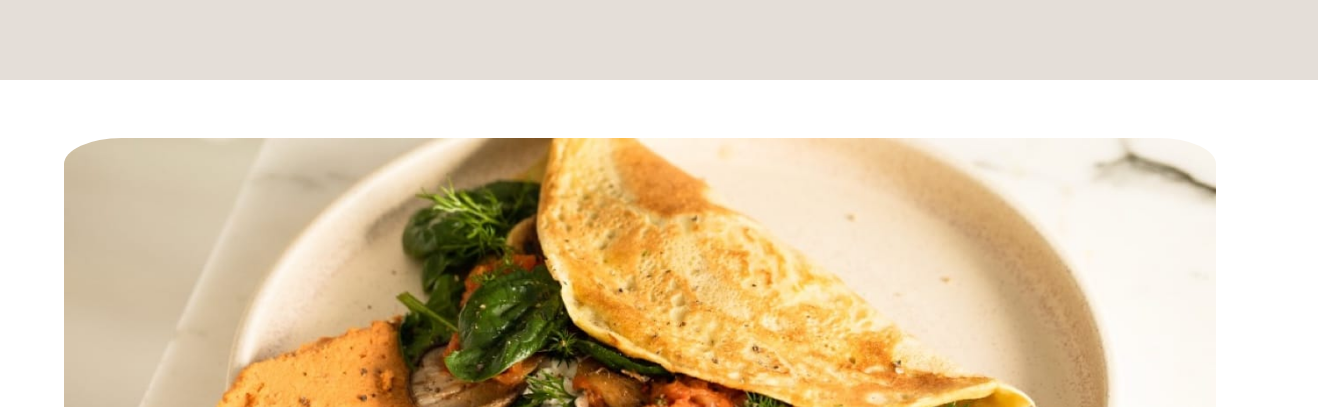
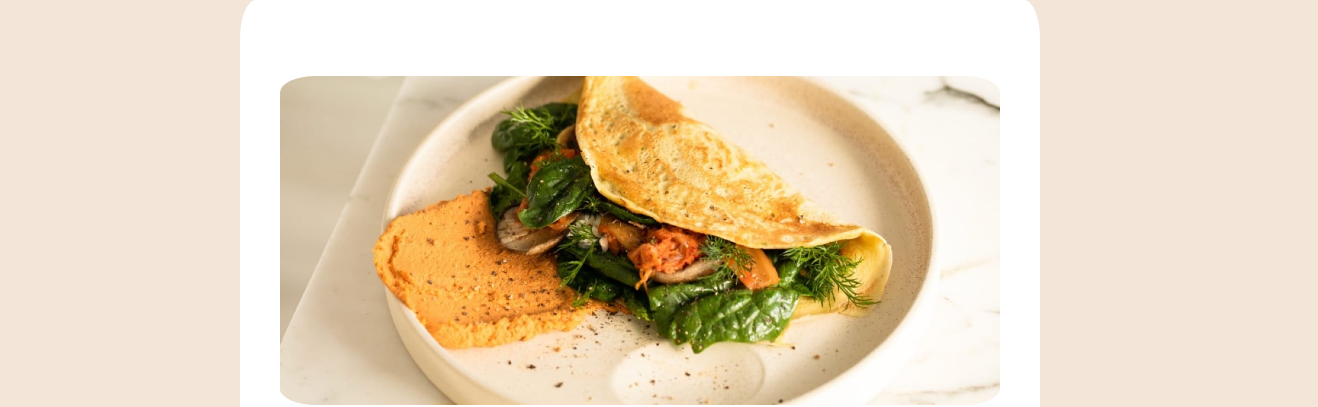
Before and after one commit to SabrinaY123/recipe-page-main, a plain HTML site: page index.html in a window 1280 px wide. Shown: the top 407 px of the page, 1318 px wide, since content can reach past the window. Drawn offline with Linux system fonts and the light colour scheme.

Commit message:
Final Touches

```diff
--- a/index.html
+++ b/index.html
@@ -20,7 +20,6 @@
 
 </head>
 <body>
-<div class="block"></div>
 
 <section class="content">
 <header>
--- a/styles.css
+++ b/styles.css
@@ -1,6 +1,9 @@
-/* General Elements */
 body {
     margin: 0;
+    background-color: #F3E5D8;
+    border-radius: 5%;
+    width: 75% auto;
+
 }
 
 .content {
@@ -8,7 +11,9 @@ body {
     font-weight: 400;
     margin: auto;
     width: 90%;
-    color: hsl(30, 10%, 34%);
+    padding: 5%;
+    background-color: white;
+    border-radius: 2%;
 }
 
 h1, h2 {
@@ -44,12 +49,6 @@ li::marker {
     color: hsl(14, 45%, 36%);
 }
 
-.block {
-    background-color:  hsl(30, 18%, 87%);
-    height: 10vh;
-    width: 103vw;
-}
-
 /* Dividers */
 hr.solid {
     border-top: 1px solid hsl(30, 54%, 90%);
@@ -75,14 +74,31 @@ section + .prep {
 }
 /* Footer */
 footer {
+    font-family: 'Young Serif', serif;
     text-align: center;
     padding: 5vh 0;
-    background-color: hsl(30, 18%, 87%);
     margin: 0%;
     height: 10vh;
-    width: 103vw;
 }
 
 .attribution {
     font-size: 16px;
 }
+
+div a {
+    color: hsl(14, 45%, 36%);
+    text-decoration: none;
+    font-weight: 400;
+}
+
+div a:hover {
+    font-weight: 600;
+}
+
+/*Media Queries */
+@media (min-width: 600px)  {
+    body {
+        max-width: 800px;
+        margin: auto;
+    }
+}
```
